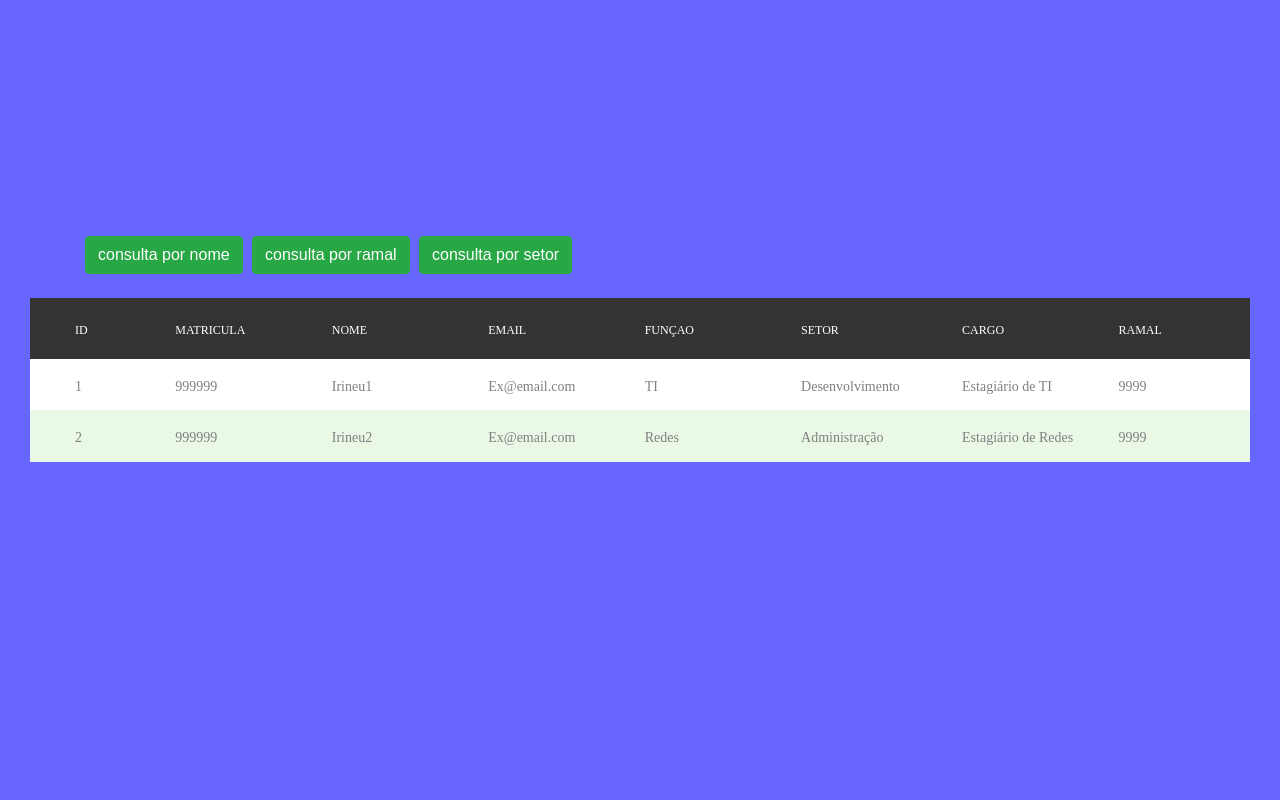
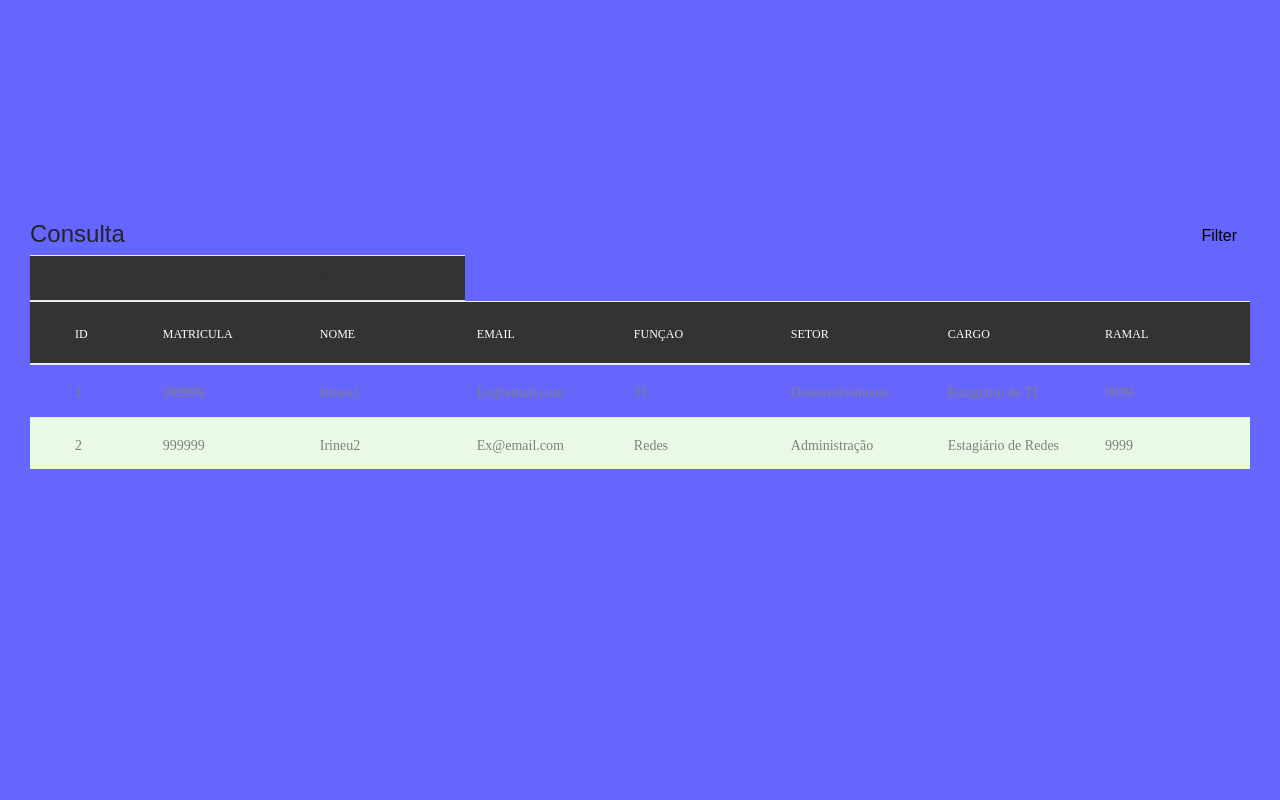
Before and after one commit to TurmaSenac20182/ListaModulo3, a PHP site: page /consultaLogin.html in a window 1280 px wide. Shown: the part 58-858 px from the top of the page. Run offline with PHP 8.4, Linux system fonts and the light colour scheme; some web fonts are replaced.

Commit message:
Template zuado

```diff
--- a/Prototitpo/consultaLogin.html
+++ b/Prototitpo/consultaLogin.html
@@ -18,6 +18,7 @@
 	<!--===============================================================================================-->
 	<link rel="stylesheet" type="text/css" href="css/table.css">
 	<link rel="stylesheet" type="text/css" href="css/table_ultil.css">
+	<link rel="stylesheet" type="text/css" href="css/filter.css">
 	<!--===============================================================================================-->
 </head>
 
@@ -47,7 +48,7 @@
 	<div class="limiter">
 		<div class="container-table100">
 			<div class="wrap-table100">
-				<div class="container" style="width: 100%;">
+				<!--<div class="container" style="width: 100%;">
 					<div class="btn-group" role="group" aria-label="Basic example">
 						<div id="C1">
 							<p style="margin-top: 5%;">
@@ -119,9 +120,24 @@
 						</div>
 					</div>
 				</div>
-				<br>
+				<br>-->
+
 				<div class="table100 ver2 m-b-110">
-					<table data-vertable="ver2">
+					<div class="panel panel-primary filterable">
+					<div class="panel-heading">
+					<h4 class="panel-title">Consulta</h4>
+					<div class="pull-right">
+						<button class="btn btn-default btn-xs btn-filter">Filter</button>
+					</div>
+					</div>
+					<table data-vertable="ver2" class="table">
+							<thead>
+								<tr class="filters row100">
+									<th><input type="text" class="form-control " placeholder="Nome" disabled></th>
+									<th><input type="text" class="form-control" placeholder="Setor" disabled></th>
+									<th><input type="text" class="form-control" placeholder="Ramal" disabled></th>
+								</tr>
+							</thead>
 								<thead>
 									<tr class="row100 head">
 										<th class="column100 column1" data-column="column1">ID</th>
@@ -156,9 +172,10 @@
 										<td class="column100 column7" data-column="column7">Estagiário de Redes</td>
 										<td class="column100 column8" data-column="column8">9999</td>
 									</tr>
+								</tbody>
 
-						</tbody>
 					</table>
+				</div>
 			</div>
 			</div>
 		</div>
@@ -176,6 +193,8 @@
 	<script src="vendor/select2/select2.min.js"></script>
 	<!--===============================================================================================-->
 	<script src="js/main.js"></script>
+	<!--===============================================================================================-->
+	<script src="js/filter.js"></script>
 
 </body>
 
--- /dev/null
+++ b/Prototitpo/css/filter.css
@@ -0,0 +1,22 @@
+
+.filterable .panel-heading .pull-right {
+    margin-top: -30px;
+}
+
+.filterable .filters input[disabled] {
+    background-color: transparent;
+    border: none;
+    cursor: auto;
+    box-shadow: none;
+    padding: 0;
+    height: auto;
+}
+.filterable .filters input[disabled]::-webkit-input-placeholder {
+    color: #333;
+}
+.filterable .filters input[disabled]::-moz-placeholder {
+    color: #333;
+}
+.filterable .filters input[disabled]:-ms-input-placeholder {
+    color: #333;
+}
--- a/Prototitpo/css/table.css
+++ b/Prototitpo/css/table.css
@@ -451,3 +451,26 @@
 .table100.ver6 .row100 td:hover {
   background-color: rgba(255,255,255,0.2);
 }
+
+/*Filter*/
+.filterable .panel-heading .pull-right {
+  margin-top: -30px;
+}
+
+.filterable .filters input[disabled] {
+  background-color: transparent;
+  border: none;
+  cursor: auto;
+  box-shadow: none;
+  padding: 0;
+  height: auto;
+}
+.filterable .filters input[disabled]::-webkit-input-placeholder {
+  color: #333;
+}
+.filterable .filters input[disabled]::-moz-placeholder {
+  color: #333;
+}
+.filterable .filters input[disabled]:-ms-input-placeholder {
+  color: #333;
+}
--- /dev/null
+++ b/Prototitpo/js/filter.js
@@ -0,0 +1,45 @@
+/*
+Please consider that the JS part isn't production ready at all, I just code it to show the concept of merging filters and titles together !
+*/
+$(document).ready(function(){
+    $('.filterable .btn-filter').click(function(){
+        var $panel = $(this).parents('.filterable'),
+        $filters = $panel.find('.filters input'),
+        $tbody = $panel.find('.table tbody');
+        if ($filters.prop('disabled') == true) {
+            $filters.prop('disabled', false);
+            $filters.first().focus();
+        } else {
+            $filters.val('').prop('disabled', true);
+            $tbody.find('.no-result').remove();
+            $tbody.find('tr').show();
+        }
+    });
+
+    $('.filterable .filters input').keyup(function(e){
+        /* Ignore tab key */
+        var code = e.keyCode || e.which;
+        if (code == '9') return;
+        /* Useful DOM data and selectors */
+        var $input = $(this),
+        inputContent = $input.val().toLowerCase(),
+        $panel = $input.parents('.filterable'),
+        column = $panel.find('.filters th').index($input.parents('th')),
+        $table = $panel.find('.table'),
+        $rows = $table.find('tbody tr');
+        /* Dirtiest filter function ever ;) */
+        var $filteredRows = $rows.filter(function(){
+            var value = $(this).find('td').eq(column).text().toLowerCase();
+            return value.indexOf(inputContent) === -1;
+        });
+        /* Clean previous no-result if exist */
+        $table.find('tbody .no-result').remove();
+        /* Show all rows, hide filtered ones (never do that outside of a demo ! xD) */
+        $rows.show();
+        $filteredRows.hide();
+        /* Prepend no-result row if all rows are filtered */
+        if ($filteredRows.length === $rows.length) {
+            $table.find('tbody').prepend($('<tr class="no-result text-center"><td colspan="'+ $table.find('.filters th').length +'">No result found</td></tr>'));
+        }
+    });
+});
```
Also changed, not shown: Prototitpo/anotacoes.txt (added). Lines whose indentation alone changed are shown as unchanged.
